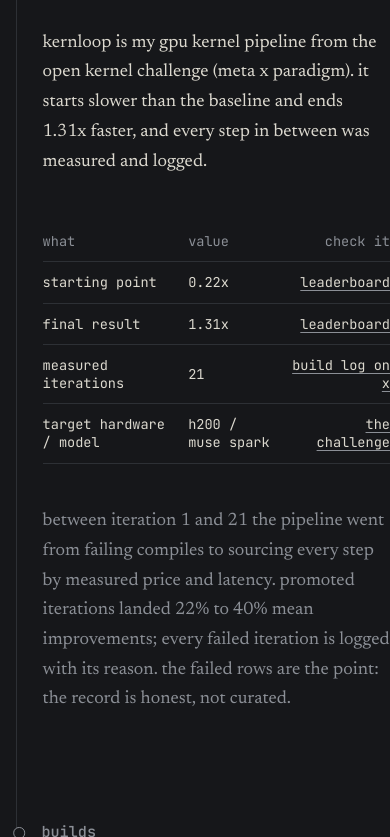
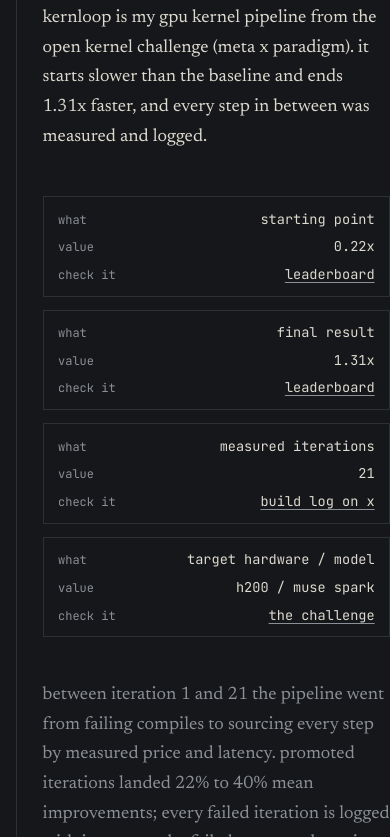
Before and after one commit to Izecrypt/izecube-lab, a plain HTML site: page index.html in a window 390 px wide. Shown: the part 1096-1933 px from the top of the page. Drawn offline with Linux system fonts and the light colour scheme.

Commit message:
mobile fixes: stack check-these-three rows, labeled stacked proof table, smaller hero number floor, link wrap guard

```diff
--- a/index.html
+++ b/index.html
@@ -49,7 +49,7 @@ h2::before{content:"";display:inline-block;width:.6rem;height:.6rem;border:1px s
 h1{font:500 clamp(2.2rem,6vw,3.6rem)/1.1 var(--serif);letter-spacing:-.02em;margin:1.6rem 0 .8rem}
 .pos{font:1rem var(--mono);color:var(--muted);margin:0 0 3rem}
 .num{display:flex;flex-wrap:wrap;align-items:baseline;gap:.4rem 1.4rem;border-top:1px solid var(--line);border-bottom:1px solid var(--line);padding:1.6rem 0}
-.num strong{font:700 clamp(2.4rem,8vw,4.6rem)/1 var(--mono);letter-spacing:-.04em;white-space:nowrap}
+.num strong{font:700 clamp(1.9rem,8vw,4.6rem)/1 var(--mono);letter-spacing:-.04em;white-space:nowrap}
 .num strong span{color:var(--live)}
 .num p{margin:0;max-width:22rem;color:var(--muted);font-size:1rem;line-height:1.5}
 .links{display:flex;flex-wrap:wrap;gap:.6rem 1.6rem;margin-top:1.6rem;font:.85rem var(--mono)}
@@ -63,7 +63,8 @@ h1{font:500 clamp(2.2rem,6vw,3.6rem)/1.1 var(--serif);letter-spacing:-.02em;marg
 .first li b{font:500 .9rem var(--mono)}
 .first li span{font-size:1rem;color:var(--muted)}
 .first li a{font:.85rem var(--mono)}
-@media(max-width:640px){.first li{grid-template-columns:1fr auto}.first li span{grid-column:1/-1;order:3}}
+.first li a{overflow-wrap:anywhere}
+@media(max-width:640px){.first li{grid-template-columns:1fr;gap:.15rem}.first li span{order:0}}
 
 /* proof */
 .proof p{max-width:38rem}
@@ -106,6 +107,11 @@ footer{padding:3rem 0 4rem 2.5rem;font:.78rem var(--mono);color:var(--muted)}
 
 @media(min-width:1180px){section::before{display:block}}
 @media(max-width:640px){
+  .proof thead{display:none}
+  .proof table,.proof tbody,.proof tr,.proof td{display:block;width:100%}
+  .proof tr{border:1px solid var(--line);margin-bottom:.8rem;padding:.5rem .9rem}
+  .proof td{border:none;padding:.3rem 0;display:flex;justify-content:space-between;gap:1rem;align-items:baseline}
+  .proof td::before{content:attr(data-label);color:var(--muted);font-size:.75rem}
   main{margin-left:1rem}
   section{padding-left:1.6rem}
   h2::before{margin-left:-1.6rem}
@@ -161,10 +167,10 @@ footer{padding:3rem 0 4rem 2.5rem;font:.78rem var(--mono);color:var(--muted)}
     <table>
       <thead><tr><th>what</th><th>value</th><th>check it</th></tr></thead>
       <tbody>
-        <tr><td>starting point</td><td>0.22x</td><td><a href="https://openkernelchallenge.dev">leaderboard</a></td></tr>
-        <tr><td>final result</td><td>1.31x</td><td><a href="https://openkernelchallenge.dev">leaderboard</a></td></tr>
-        <tr><td>measured iterations</td><td>21</td><td><a href="https://x.com/its_izecube">build log on x</a></td></tr>
-        <tr><td>target hardware / model</td><td>h200 / muse spark</td><td><a href="https://openkernelchallenge.dev">the challenge</a></td></tr>
+        <tr><td data-label="what">starting point</td><td data-label="value">0.22x</td><td data-label="check it"><a href="https://openkernelchallenge.dev">leaderboard</a></td></tr>
+        <tr><td data-label="what">final result</td><td data-label="value">1.31x</td><td data-label="check it"><a href="https://openkernelchallenge.dev">leaderboard</a></td></tr>
+        <tr><td data-label="what">measured iterations</td><td data-label="value">21</td><td data-label="check it"><a href="https://x.com/its_izecube">build log on x</a></td></tr>
+        <tr><td data-label="what">target hardware / model</td><td data-label="value">h200 / muse spark</td><td data-label="check it"><a href="https://openkernelchallenge.dev">the challenge</a></td></tr>
       </tbody>
     </table>
   </div>
```
